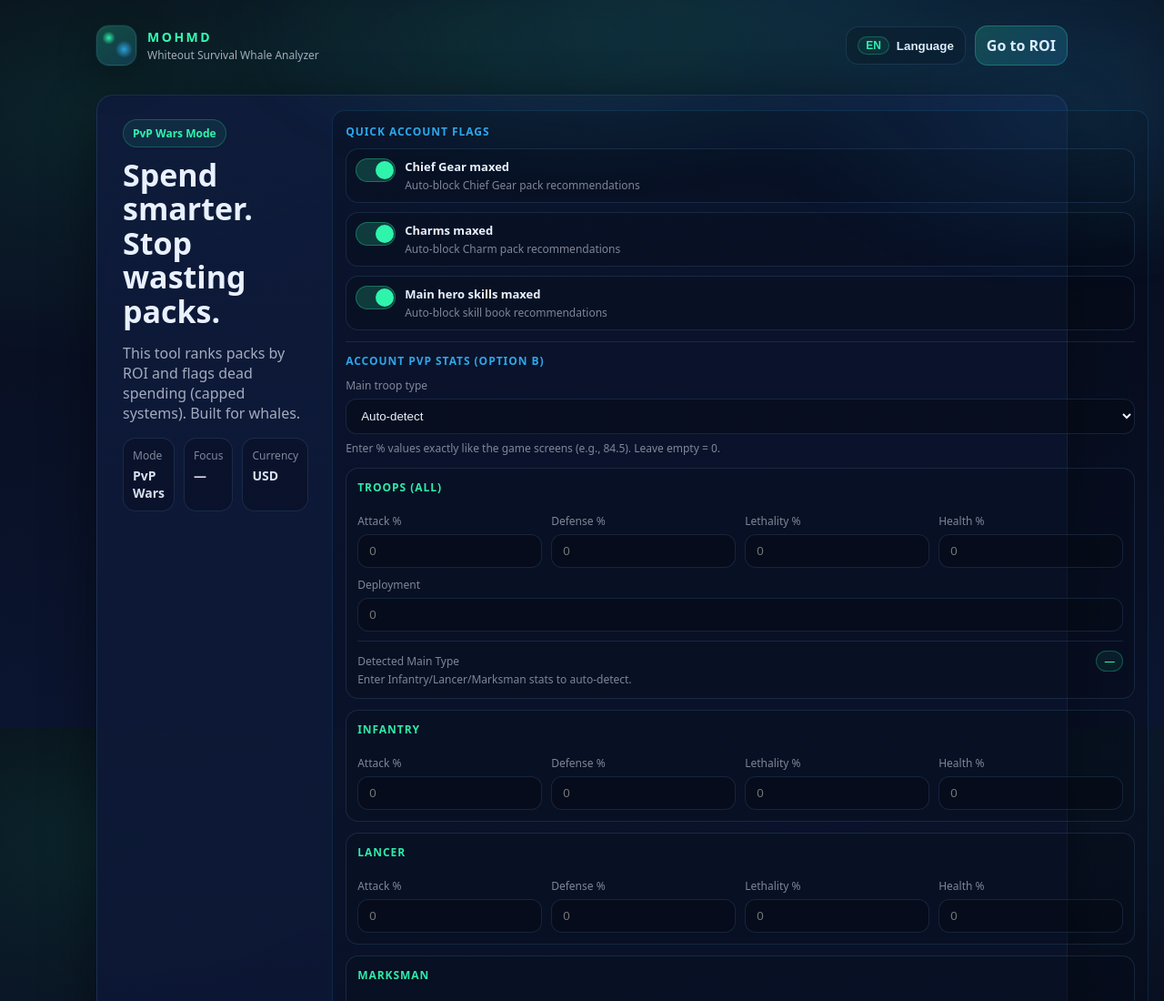
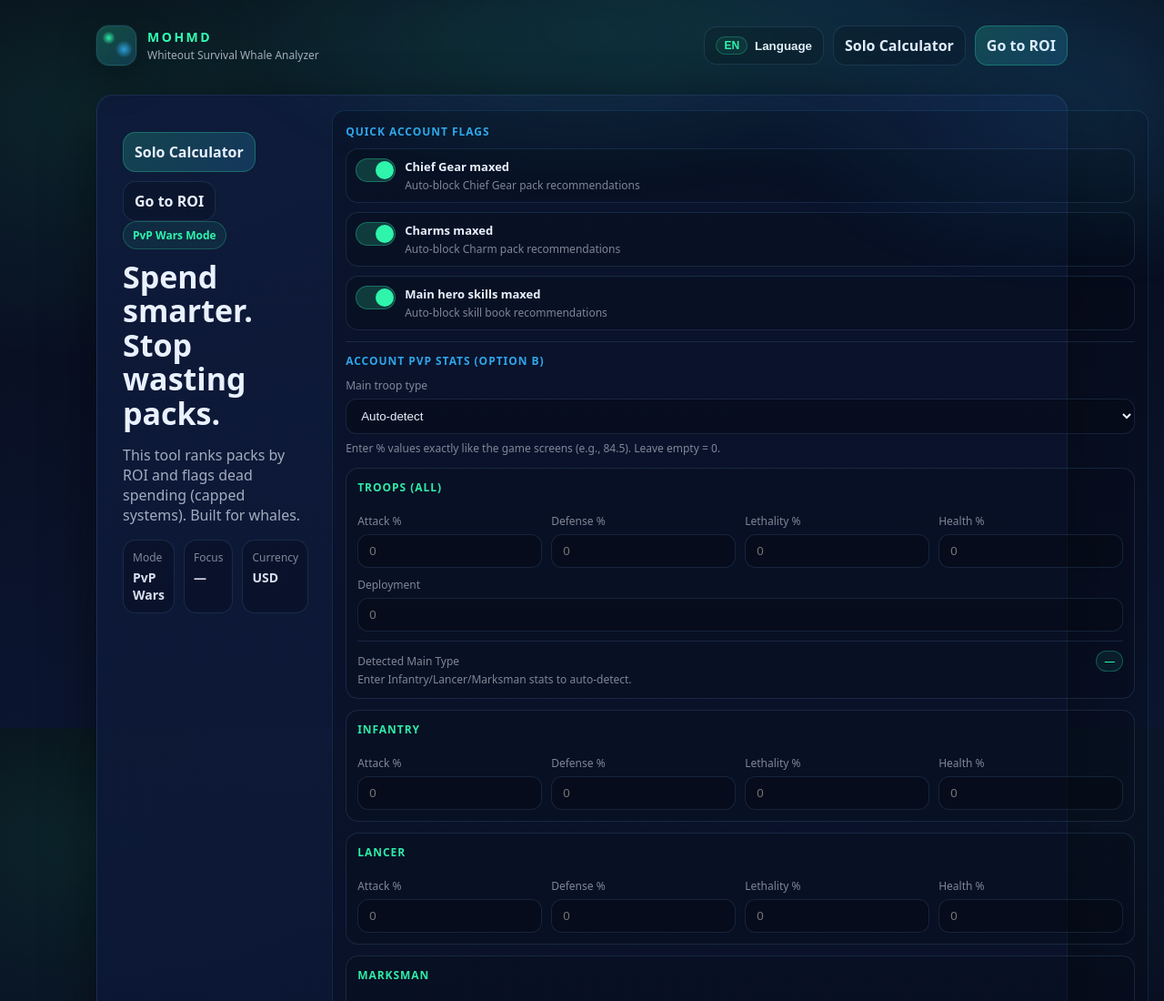
Before and after one commit to mohammedalasmari101-afk/mohmd-wos-tool, a plain HTML site: page index.html in a window 1280 px wide. Shown: the top 1100 px of the page at 91% size. Drawn offline with Linux system fonts and the light colour scheme.

Commit message:
Add navigation button to Solo Report Calculator

```diff
--- a/data/i18n.json
+++ b/data/i18n.json
@@ -99,6 +99,9 @@
   "report.output.desc": "This is what we’ll feed into the ROI engine next (packs → % gains).",
 
   "report.footer": "MOHMD • Solo calculator MVP • Next: pack → stat deltas + true report breakdown.",
+
+  "nav.soloCalc": "Solo Calculator",
+
 
 
     "footer.note": "MOHMD • GitHub Pages MVP • Next: Expert-level math + full pack database + account import."
@@ -203,6 +206,8 @@
   "report.output.desc": "هذا سنغذّي به محرك ROI لاحقاً (الباقات → زيادة النسب).",
 
   "report.footer": "MOHMD • نسخة حاسبة السولو • القادم: تحويل الباقات إلى زيادات فعلية + تفكيك التقرير الحقيقي.",
+  "nav.soloCalc": "حاسبة تقرير السولو",
+
 
 
     "footer.note": "MOHMD • نسخة GitHub Pages • القادم: معادلات الخبير + قاعدة باقات كاملة + إدخال بيانات الحساب."
--- a/index.html
+++ b/index.html
@@ -20,17 +20,35 @@
     </div>
 
     <div class="topbarActions">
-      <button id="langBtn" class="btn btnGhost" type="button">
-        <span class="pill" id="langPill">EN</span>
-        <span data-i18n="app.language">Language</span>
-      </button>
-      <a class="btn btnPrimary" href="#roi" data-i18n="nav.goToRoi">Go to ROI</a>
-    </div>
+  <button id="langBtn" class="btn btnGhost" type="button">
+    <span class="pill" id="langPill">EN</span>
+    <span data-i18n="app.language">Language</span>
+  </button>
+
+  <a class="btn btnGhost" href="report.html" data-i18n="nav.soloCalc">
+    Solo Calculator
+  </a>
+
+  <a class="btn btnPrimary" href="#roi" data-i18n="nav.goToRoi">
+    Go to ROI
+  </a>
+</div>
+
   </header>
 
   <main class="wrap">
     <section class="card hero">
       <div class="heroLeft">
+        <div style="margin-top:14px; display:flex; gap:10px; flex-wrap:wrap;">
+  <a class="btn btnPrimary" href="report.html" data-i18n="nav.soloCalc">
+    Solo Report Calculator
+  </a>
+
+  <a class="btn btnGhost" href="#roi" data-i18n="nav.goToRoi">
+    Go to ROI
+  </a>
+</div>
+
         <div class="kicker" data-i18n="hero.kicker">PvP Wars Mode</div>
         <h1 class="h1" data-i18n="hero.title">Spend smarter. Stop wasting packs.</h1>
         <p class="muted" data-i18n="hero.desc">
```
